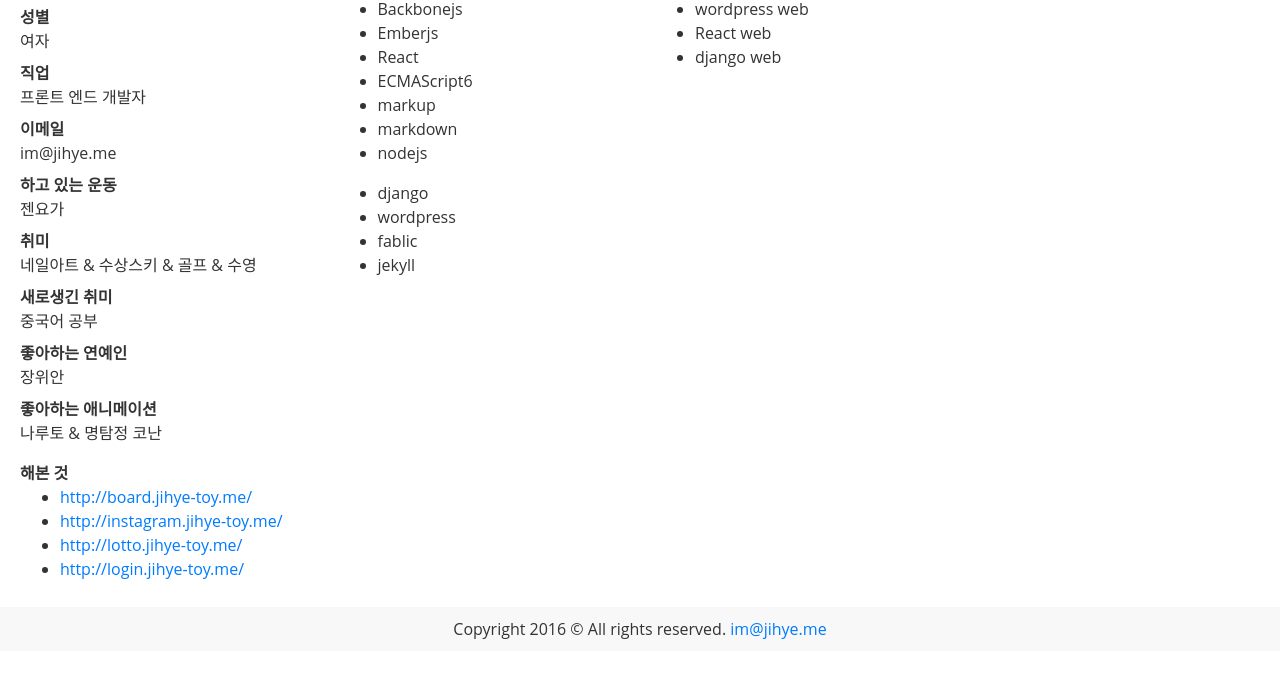
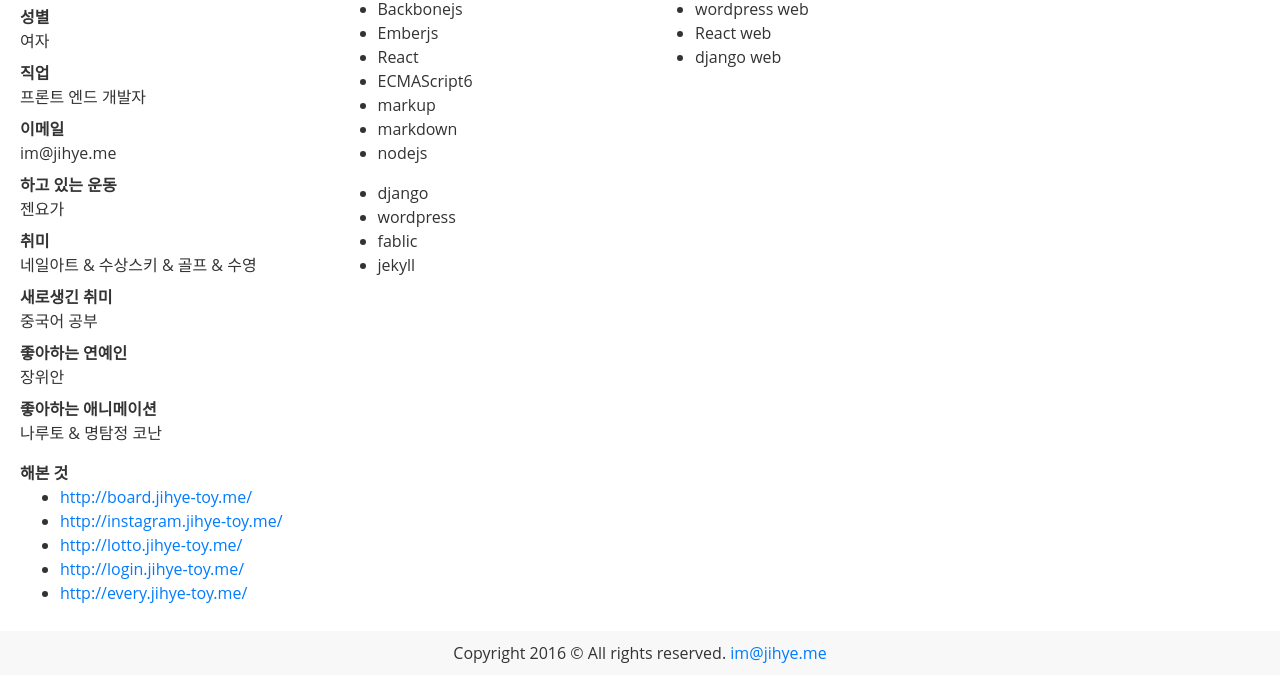
Before and after one commit to imjihye/imjihye.github.io, a plain HTML site: page index.html in a window 1280 px wide. Shown: the part 239-919 px from the top of the page. Before the commit the page ends 895 px from the top, so only its background shows below. Drawn offline with nearby package versions, Linux system fonts and the light colour scheme.

Commit message:
add Done link every.jihye-toy.me

```diff
--- a/index.html
+++ b/index.html
@@ -98,6 +98,7 @@
                 <li><a href="http://instagram.jihye-toy.me/">http://instagram.jihye-toy.me/</a></li>
                 <li><a href="http://lotto.jihye-toy.me/">http://lotto.jihye-toy.me/</a></li>
                 <li><a href="http://login.jihye-toy.me/">http://login.jihye-toy.me/</a></li>
+                <li><a href="http://every.jihye-toy.me/">http://every.jihye-toy.me/</a></li>
                 </ul>
             </dd>
         </dl>
```
